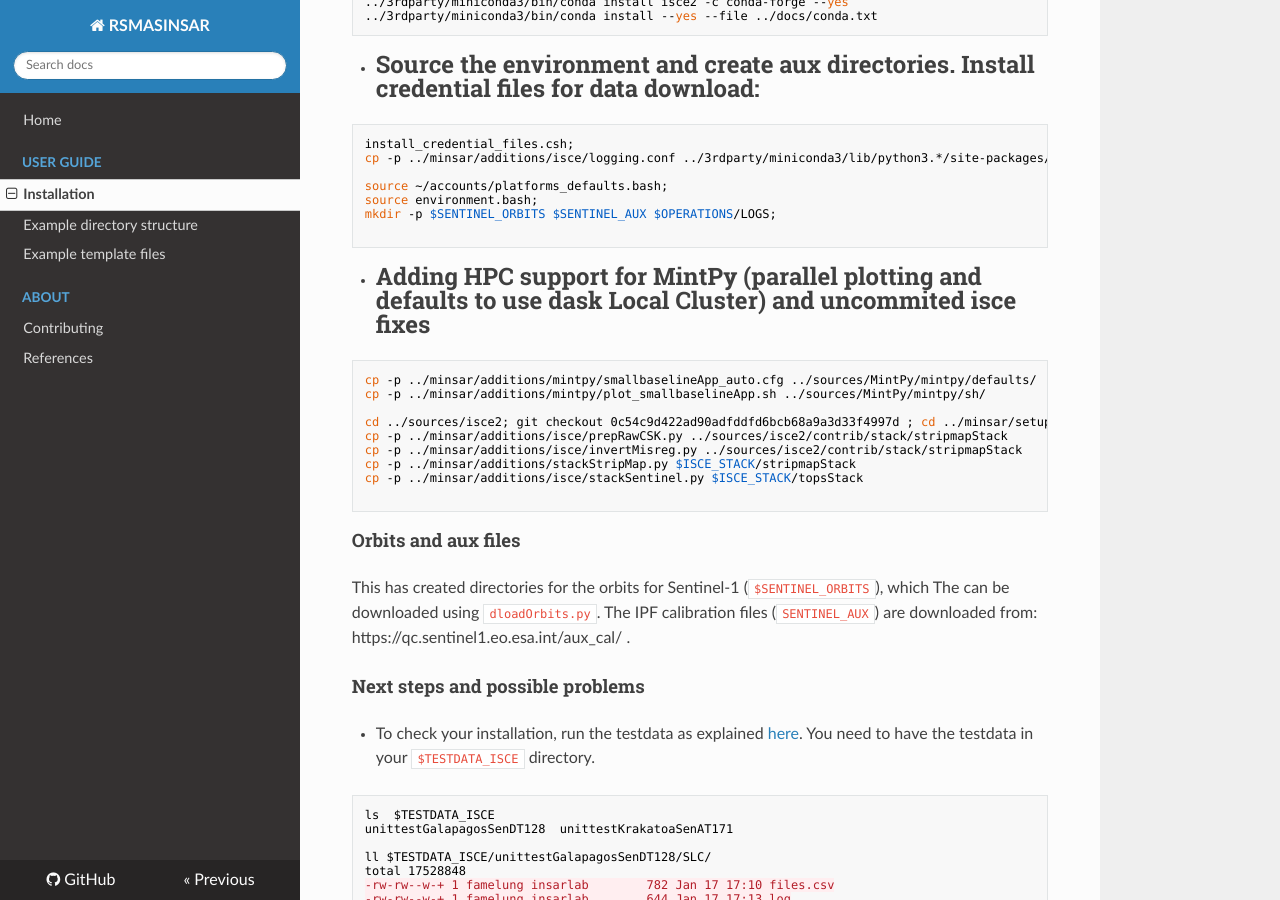
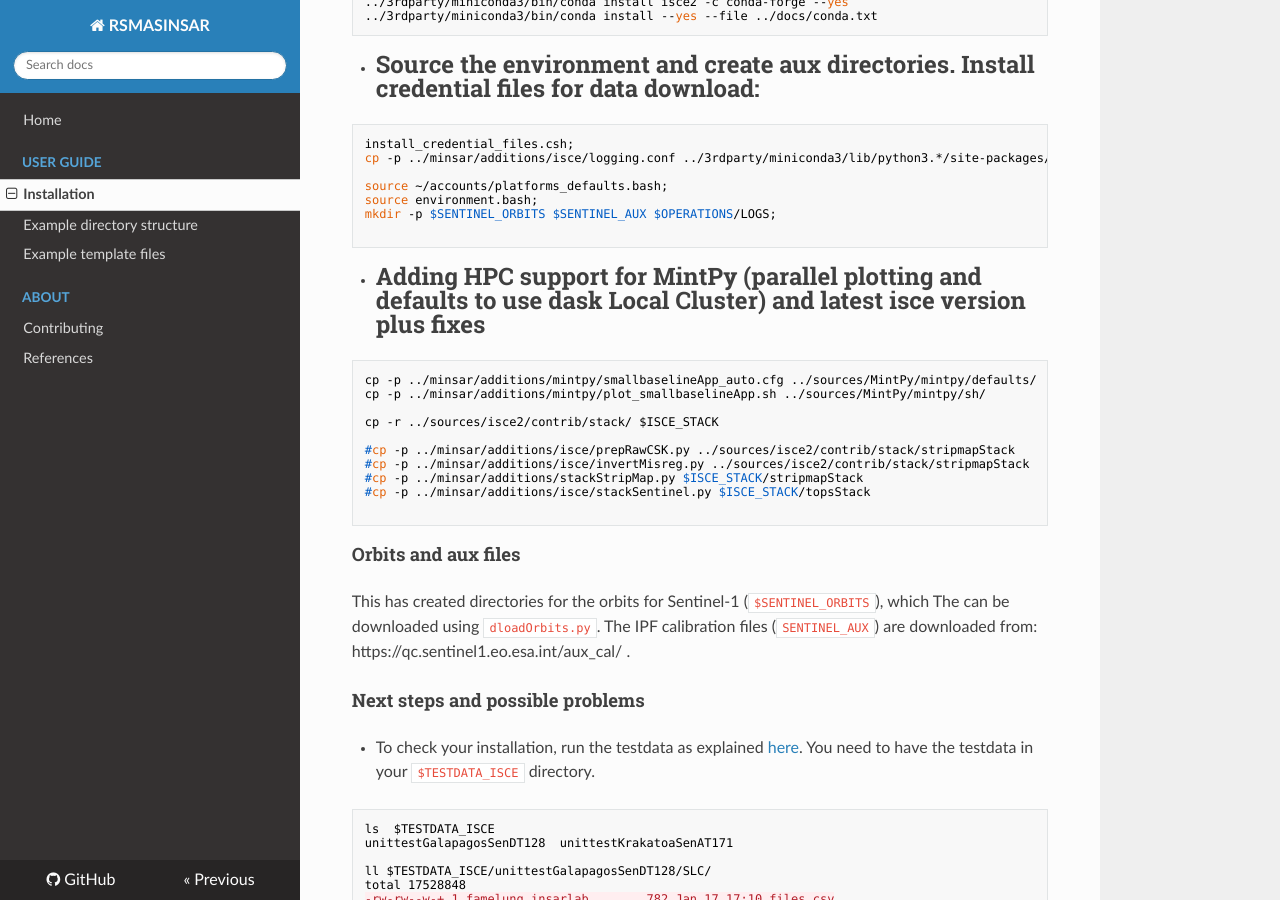
Before and after one commit to geodesymiami/rsmas_insar, an MkDocs documentation site: the page built from docs/installation.md, in a window 1280 px wide and 900 px high, scrolled down 1096 px. Built offline with MkDocs 1.6.1, drawn with Linux system fonts in a browser that asks for light colours; nearby versions of some CDN libraries.

Commit message:
Update installation.md

````diff
--- a/docs/installation.md
+++ b/docs/installation.md
@@ -64,16 +64,17 @@ source environment.bash;
 mkdir -p $SENTINEL_ORBITS $SENTINEL_AUX $OPERATIONS/LOGS;
 
 ```
-* #Adding HPC support for MintPy (parallel plotting and defaults to use dask Local Cluster) and uncommited isce fixes
+* #Adding HPC support for MintPy (parallel plotting and defaults to use dask Local Cluster) and latest isce version plus fixes
 ```
 cp -p ../minsar/additions/mintpy/smallbaselineApp_auto.cfg ../sources/MintPy/mintpy/defaults/
 cp -p ../minsar/additions/mintpy/plot_smallbaselineApp.sh ../sources/MintPy/mintpy/sh/
 
-cd ../sources/isce2; git checkout 0c54c9d422ad90adfddfd6bcb68a9a3d33f4997d ; cd ../minsar/setup
-cp -p ../minsar/additions/isce/prepRawCSK.py ../sources/isce2/contrib/stack/stripmapStack
-cp -p ../minsar/additions/isce/invertMisreg.py ../sources/isce2/contrib/stack/stripmapStack
-cp -p ../minsar/additions/stackStripMap.py $ISCE_STACK/stripmapStack
-cp -p ../minsar/additions/isce/stackSentinel.py $ISCE_STACK/topsStack
+cp -r ../sources/isce2/contrib/stack/ $ISCE_STACK
+
+#cp -p ../minsar/additions/isce/prepRawCSK.py ../sources/isce2/contrib/stack/stripmapStack
+#cp -p ../minsar/additions/isce/invertMisreg.py ../sources/isce2/contrib/stack/stripmapStack
+#cp -p ../minsar/additions/stackStripMap.py $ISCE_STACK/stripmapStack
+#cp -p ../minsar/additions/isce/stackSentinel.py $ISCE_STACK/topsStack
 
 ```
 
````
